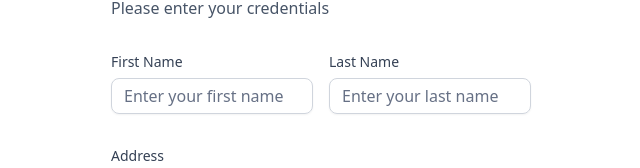
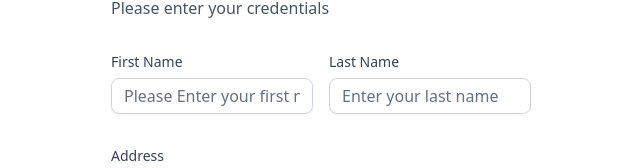
Before and after one commit to SenArnab/cyber-bank, a Next.js app: page /sign-up in a window 1280 px wide. Shown: the part 154-322 px from the top of the page, without its empty margins (319-959 px from the left). Built offline with nearby package versions, Linux system fonts and the light colour scheme.

Commit message:
authform commit check

```diff
--- a/components/AuthForm.tsx
+++ b/components/AuthForm.tsx
@@ -113,7 +113,7 @@ const AuthForm = ({type} : {type: string}) => {
                                <div className="flex gap-4">
                                     <CustomInput control={form.control}
                                     name='firstName' label="First Name"
-                                    placeholder='Enter your first name' />
+                                    placeholder='Please Enter your first name' />
 
                                     <CustomInput control={form.control}
                                     name='lastName' label="Last Name"
--- a/package.json
+++ b/package.json
@@ -17,7 +17,7 @@
     "class-variance-authority": "^0.7.1",
     "clsx": "^2.1.1",
     "lucide-react": "^0.475.0",
-    "next": "^15.1.7",
+    "next": "^15.2.1",
     "query-string": "^9.1.1",
     "react": "^19.0.0",
     "react-chartjs-2": "^5.3.0",
```
Also changed, not shown: 1 other file (tests, documents, lock files or other folders).
